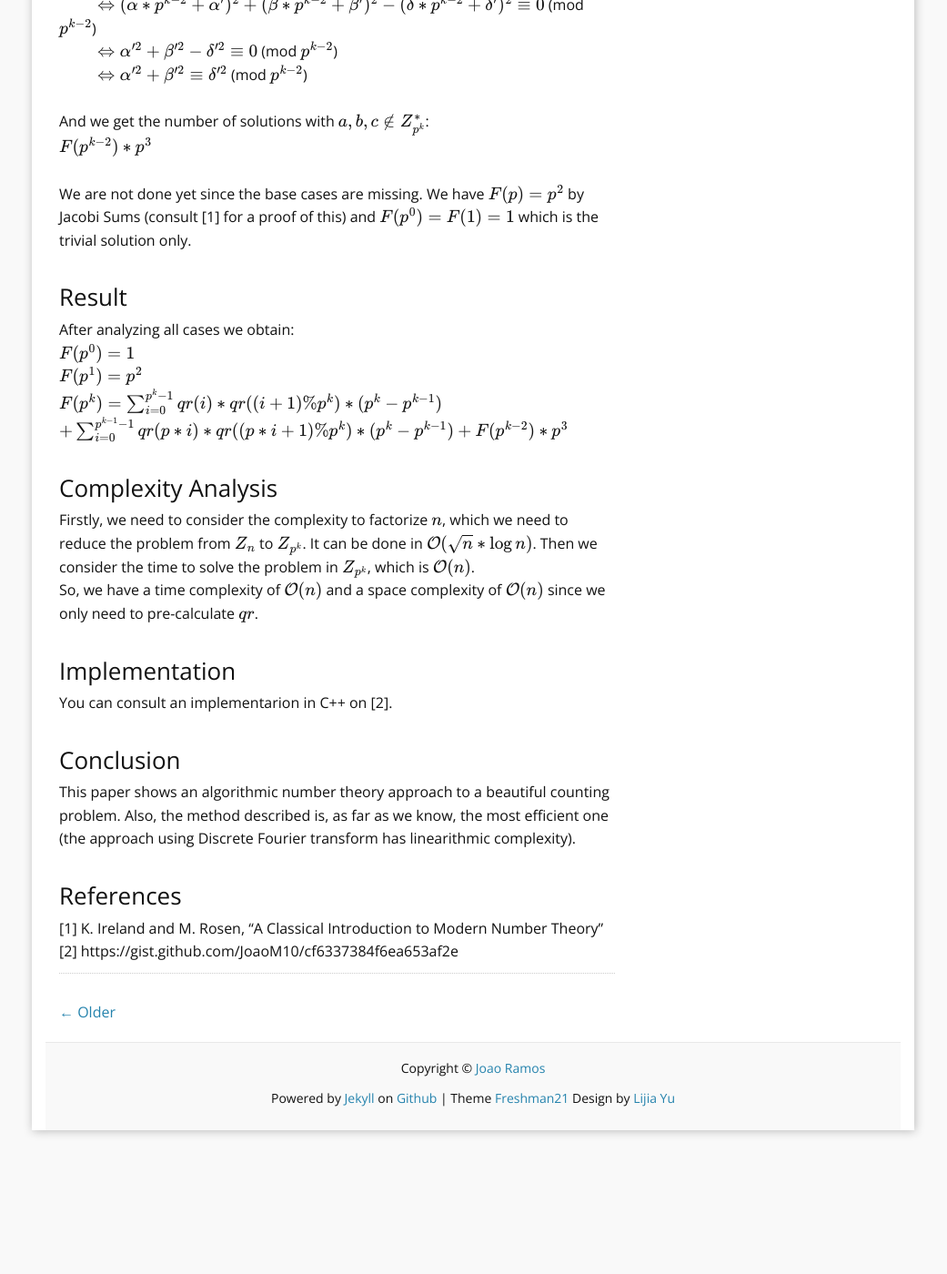
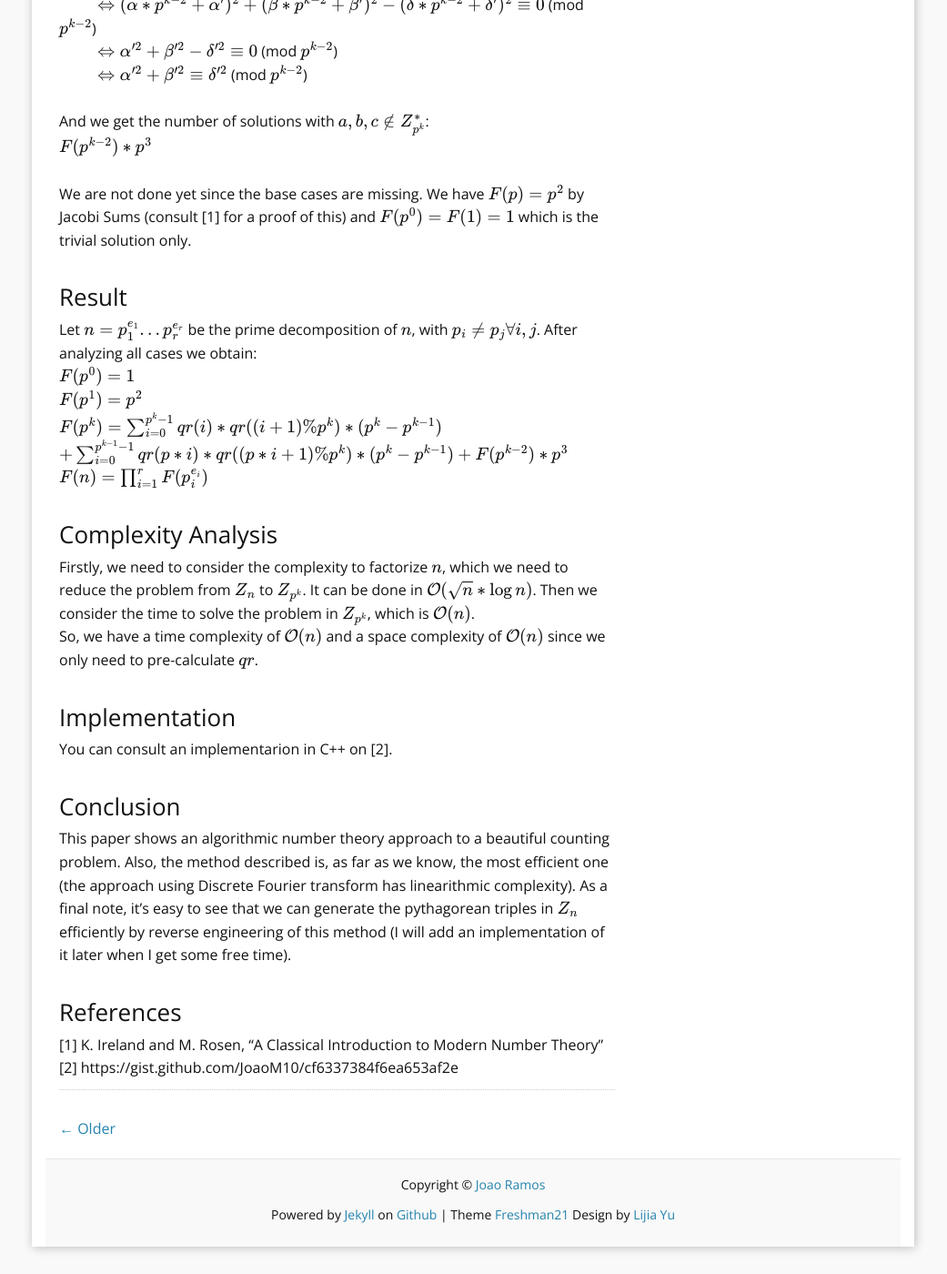
Before and after one commit to JoaoM10/JoaoM10.github.io, a Jekyll site: the page built from _posts/2015-04-18-pythagorean_triples.md, in a window 1280 px wide and 1400 px high, scrolled down 2093 px. Shown: the whole window at 91% size, without its empty margins (120-1161 px from the left). Built offline with Jekyll 4.4.1, drawn with Linux system fonts in a browser that asks for light colours; formulas are drawn with MathJax 3; comment, search, counter and statistics services are not loaded; before the commit the page ends 3365 px from its top, so only the background shows below that.

Commit message:
improve some details on PT post

```diff
--- a/_posts/2015-04-18-pythagorean_triples.md
+++ b/_posts/2015-04-18-pythagorean_triples.md
@@ -85,11 +85,12 @@ We are not done yet since the base cases are missing. We have $$F(p) = p^2$$ by
 <br>
 
 ### Result
-After analyzing all cases we obtain:<br>
+Let $$n = p_1^{e_1}...p_r^{e_r}$$ be the prime decomposition of $$n$$, with $$p_i \ne p_j \forall i, j$$. After analyzing all cases we obtain:<br>
 $$F(p^0) = 1$$<br>
 $$F(p^1) = p^2$$<br>
 $$F(p^k) = \sum_{i=0}^{p^k - 1} qr(i) * qr((i + 1) \% p^k) * (p^k - p^{k - 1})$$
-&nbsp;&nbsp;&nbsp;&nbsp;&nbsp;&nbsp;&nbsp;&nbsp;&nbsp;&nbsp;&nbsp;&nbsp;&nbsp;&nbsp;&nbsp;$$ + \sum_{i=0}^{p^{k - 1} - 1} qr(p * i) * qr((p * i + 1) \% p^k) * (p^k - p^{k - 1}) + F(p^{k - 2}) * p^3$$
+&nbsp;&nbsp;&nbsp;&nbsp;&nbsp;&nbsp;&nbsp;&nbsp;&nbsp;&nbsp;&nbsp;&nbsp;&nbsp;&nbsp;&nbsp;$$ + \sum_{i=0}^{p^{k - 1} - 1} qr(p * i) * qr((p * i + 1) \% p^k) * (p^k - p^{k - 1}) + F(p^{k - 2}) * p^3$$<br>
+$$F(n) = \prod_{i=1}^r F(p_i^{e_i})$$
 <br>
 <br>
 
@@ -107,6 +108,7 @@ You can consult an implementarion in C++ on [2].
 
 ### Conclusion
 This paper shows an algorithmic number theory approach to a beautiful counting problem. Also, the method described is, as far as we know, the most efficient one (the approach using Discrete Fourier transform has linearithmic complexity).
+As a final note, it's easy to see that we can generate the pythagorean triples in $$Z_n$$ efficiently by reverse engineering of this method (I will add an implementation of it later when I get some free time).
 <br>
 <br>
 
```
